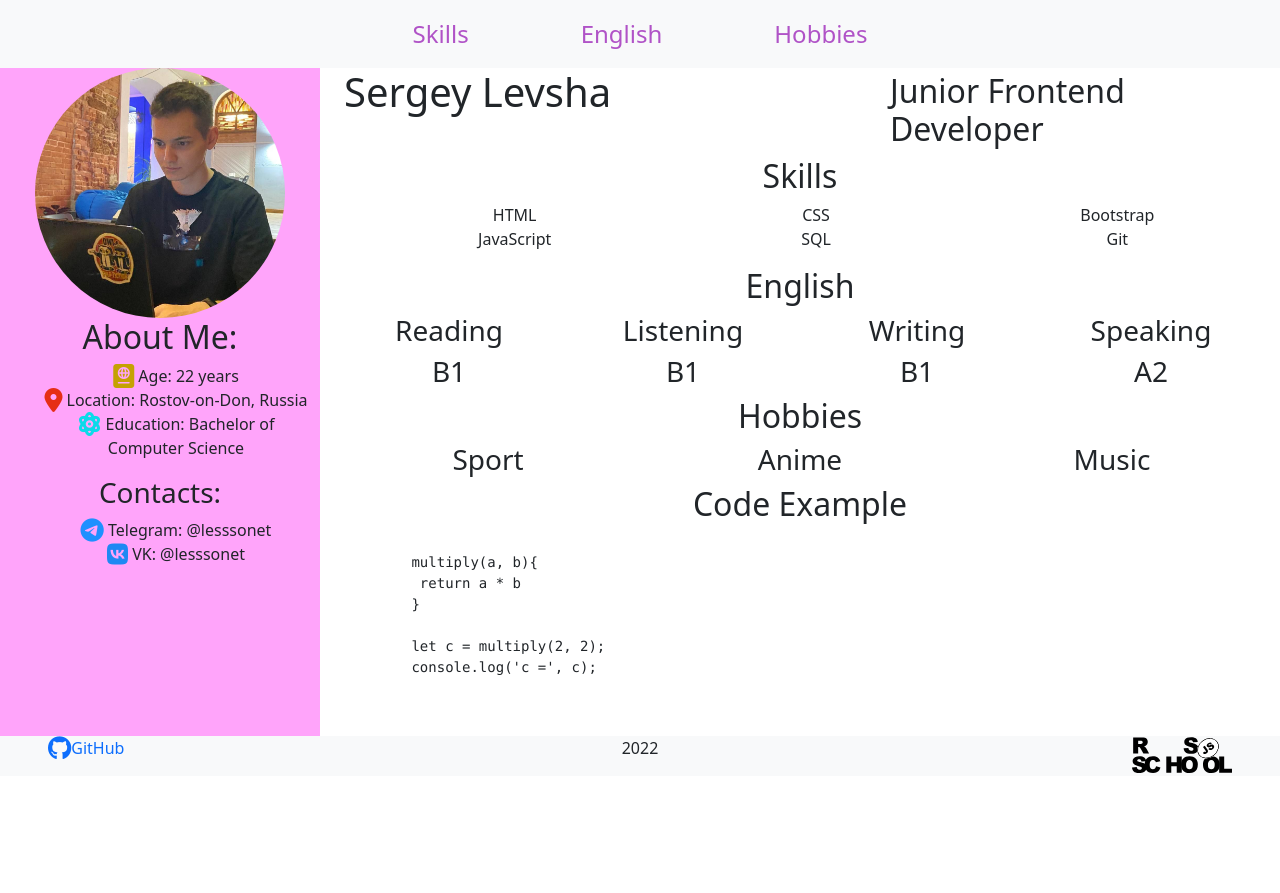
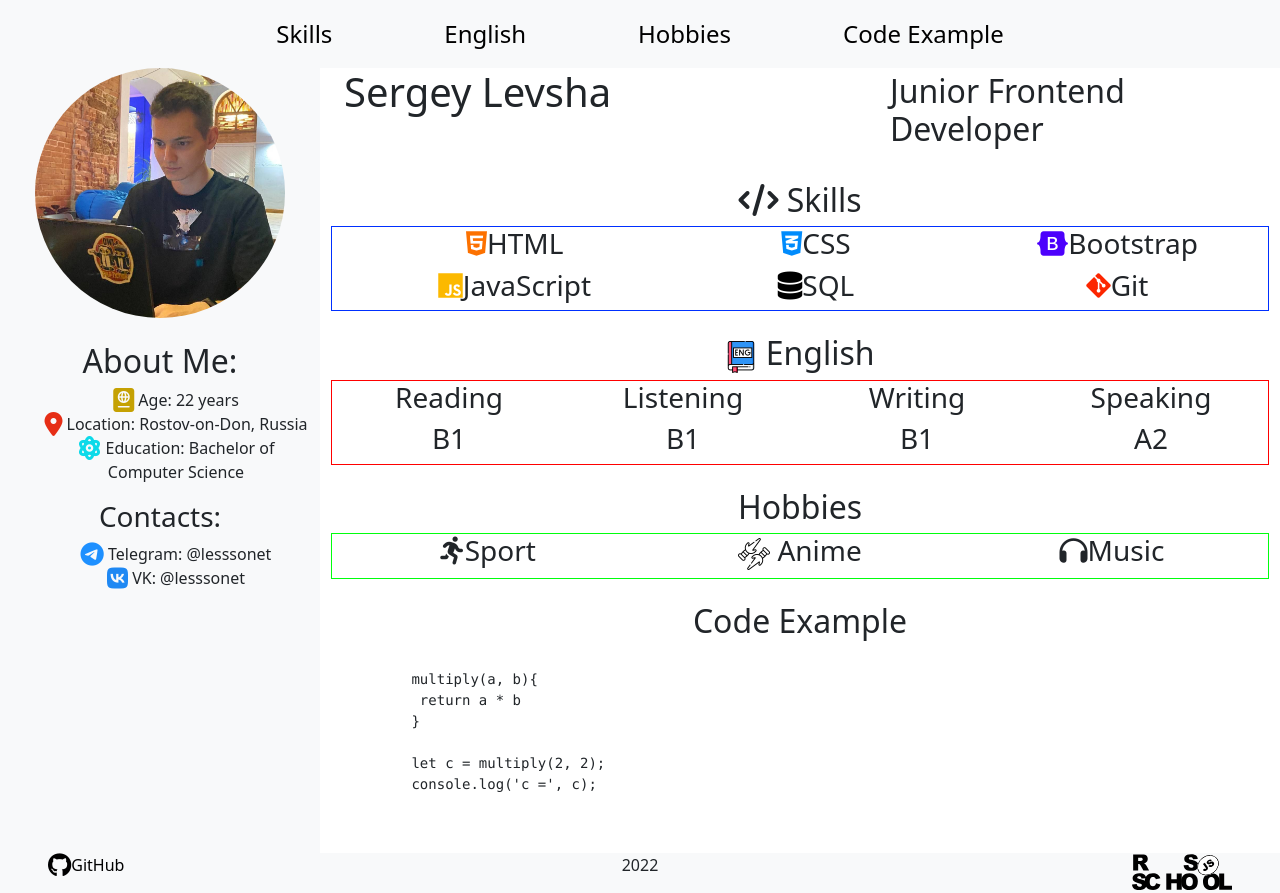
Before and after one commit to Lesssonet/rsschool-cv, a plain HTML site: page index.html in a window 1280 px wide. Before the commit the page ends 800 px from the top, so only its background shows below. Drawn offline with nearby package versions, Linux system fonts and the light colour scheme.

Commit message:
end html and css

```diff
--- a/css/style.css
+++ b/css/style.css
@@ -4,16 +4,13 @@ body {
   padding: 0;
   margin: 0;
 }
-/* * {
-  outline: 1px solid red;
-  } */
 
 .navbar {
   font-size: 24px;
 }
 
 .nav-link {
-  color: rgb(176, 83, 199);
+  color: rgb(0, 0, 0);
 }
 
 .nav-link:hover {
@@ -24,9 +21,9 @@ li{
   list-style: none;
 }
 
-.column {
-  background-color: rgba(255, 0, 242, 0.356);
-}
+/* .column {
+  background-color: rgba(138, 134, 117, 0.336);
+} */
 
 
 .avatar {
@@ -35,3 +32,21 @@ li{
   height: 250px;
   border-radius: 50%;
 }
+
+.skills-row{
+  outline: 1px solid rgb(0, 47, 255);
+}
+
+.english-row{
+  outline: 1px solid red;
+}
+
+.hobbies-row{
+  outline: 1px solid rgb(0, 255, 13);
+}
+
+.footer-github{
+  display: inline block;
+  text-decoration: none;
+  color: black;
+}
--- a/index.html
+++ b/index.html
@@ -22,13 +22,16 @@
     <div class="collapse navbar-collapse justify-content-center" id="navbarNav">
       <ul class="navbar-nav">
         <li class="nav-item">
-          <a class="nav-link mx-5" href="index.html">Skills</a>
+          <a class="nav-link mx-5" href="#skills">Skills</a>
         </li>
         <li class="nav-item">
-          <a class="nav-link mx-5" href="#about">English</a>
+          <a class="nav-link mx-5" href="#english">English</a>
         </li>
         <li class="nav-item">
-          <a class="nav-link mx-5" href="#example">Hobbies</a>
+          <a class="nav-link mx-5" href="#hobbies">Hobbies</a>
+        </li>
+        <li class="nav-item">
+          <a class="nav-link mx-5" href="#code-example">Code Example</a>
         </li>
       </ul>
     </div>
@@ -36,10 +39,10 @@
   <main>
     <div class="container-fluid">
       <div class="row">
-        <div class="column col-lg-3 text-center">
+        <div class="column col-lg-3 text-center bg-light">
           <img src="avatar.jpg" class="avatar img-fluid ml-auto" alt="Avatar CV" />
 
-          <div class="about">
+          <div class="about mt-4">
             <h2>About Me:</h2>
             <ul>
               <li><i class="fa fa-passport fa-xl" style="color: rgb(197, 161, 2);"></i> Age: 22 years</li>
@@ -76,21 +79,33 @@
             </div>
           </div>
 
-          <div class="skills container text-center">
-            <h2>Skills</h2>
-            <ul class="row">
-              <li class="col-4">HTML</li>
-              <li class="col-4">CSS</li>
-              <li class="col-4">Bootstrap</li>
-              <li class="col-4">JavaScript</li>
-              <li class="col-4">SQL</li>
-              <li class="col-4">Git</li>
+          <div class="skills container text-center mt-4" id="skills">
+            <h2> <i class="fa-solid fa-code"></i> Skills</h2>
+            <ul class="row skills-row">
+              <li class="col-4">
+                <h3> <i class="fa-brands fa-html5" style="color: rgb(252, 113, 0);"></i>HTML</h3>
+              </li>
+              <li class="col-4">
+                <h3><i class="fa-brands fa-css3-alt" style="color: rgb(0, 139, 252);"></i>CSS</h3>
+              </li>
+              <li class="col-4">
+                <h3><i class="fa-brands fa-bootstrap" style="color: rgb(76, 0, 252);"></i>Bootstrap</h3>
+              </li>
+              <li class="col-4">
+                <h3><i class="fa-brands fa-js" style="color: rgb(252, 185, 0);"></i>JavaScript</h3>
+              </li>
+              <li class="col-4">
+                <h3><i class="fa fa-database" style="color: rgb(0, 0, 0);"></i>SQL</h3>
+              </li>
+              <li class="col-4">
+                <h3><i class="fa-brands fa-git-alt" style="color: rgb(252, 38, 0);"></i>Git</h3>
+              </li>
             </ul>
           </div>
 
-          <div class="english container text-center">
-            <h2>English</h2>
-            <div class="row">
+          <div class="english container text-center mt-4 " id="english">
+            <h2><img src="eng.png" alt="eng"> English</h2>
+            <div class="row english-row">
               <div class="col-3">
                 <h3>Reading</h3>
                 <h3>B1</h3>
@@ -112,25 +127,25 @@
             </div>
           </div>
 
-          <div class="hobbies container text-center">
+          <div class="hobbies container text-center mt-4 " id="hobbies">
             <h2>Hobbies</h2>
-            <div class="row">
+            <div class="row hobbies-row">
               <div class="col-4">
 
-                <h3>Sport</h3>
+                <h3><i class="fa-solid fa-person-running  "></i>Sport</h3>
               </div>
               <div class="col-4">
 
-                <h3>Anime</h3>
+                <h3><img src="sai.png" alt="sai"> Anime</h3>
               </div>
               <div class="col-4">
 
-                <h3>Music</h3>
+                <h3><i class="fa-solid fa-headphones"></i>Music</h3>
               </div>
             </div>
           </div>
 
-          <div class="code-example container ">
+          <div class="code-example container mt-4 " id="code-example">
             <h2 class="text-center">Code Example</h2>
             <pre>
           <code>
@@ -151,8 +166,8 @@
     <div class="container-fluid">
       <div class="row mx-4">
         <div class="col-4">
-          <a class="text-start" style="display: inline block; text-decoration: none;"
-            href="https://github.com/Lesssonet"><i class="fa fa-github fa-xl" aria-hidden="true"></i>GitHub</a>
+          <a class="footer-github text-start" href="https://github.com/Lesssonet"><i class="fa fa-github fa-xl"
+              aria-hidden="true"></i>GitHub</a>
         </div>
         <div class="col-4">
           <p class="text-center" style="display: inline block">2022</p>
```
Also changed, not shown: eng.png (added), sai.png (added).
